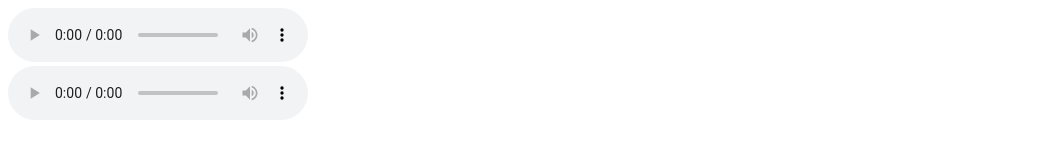
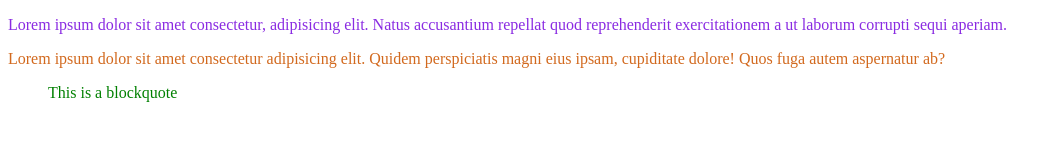
Before and after one commit to al102030/Front-end-Class3, a plain HTML site: page index.html in a window 1280 px wide. Shown: the whole page, without its empty margins (0-1057 px from the left). Drawn offline with Linux system fonts and the light colour scheme.

Commit message:
CSS has started

```diff
--- a/index.html
+++ b/index.html
@@ -4,15 +4,29 @@
     <meta charset="UTF-8">
     <meta name="viewport" content="width=device-width, initial-scale=1.0">
     <title>Document</title>
+    <style>
+        body {
+            color: green;
+        }
+        p.blue {
+            color:blueviolet ;
+        }
+
+        p.red {
+            color:chocolate;
+        }
+    </style>
 </head>
 <body>
-    <audio controls="audiocontrols">
-        <source src="audios/Turning_Tides.mp3">
-    </audio> <br>
-    <audio controls="audiocontrols">
-        <source src="audios/Some_Say.mp3">
-    </audio>
 
+    <p class="blue">
+        Lorem ipsum dolor sit amet consectetur, adipisicing elit. Natus accusantium repellat quod reprehenderit exercitationem a ut laborum corrupti sequi aperiam.
+    </p>
+
+    <p class="red">
+        Lorem ipsum dolor sit amet consectetur adipisicing elit. Quidem perspiciatis magni eius ipsam, cupiditate dolore! Quos fuga autem aspernatur ab?
+        <blockquote class="blue">This is a blockquote </blockquote>
+    </p>
 
 </body>
 </html>
```
Also changed, not shown: Images/7.png (added), README.md.
